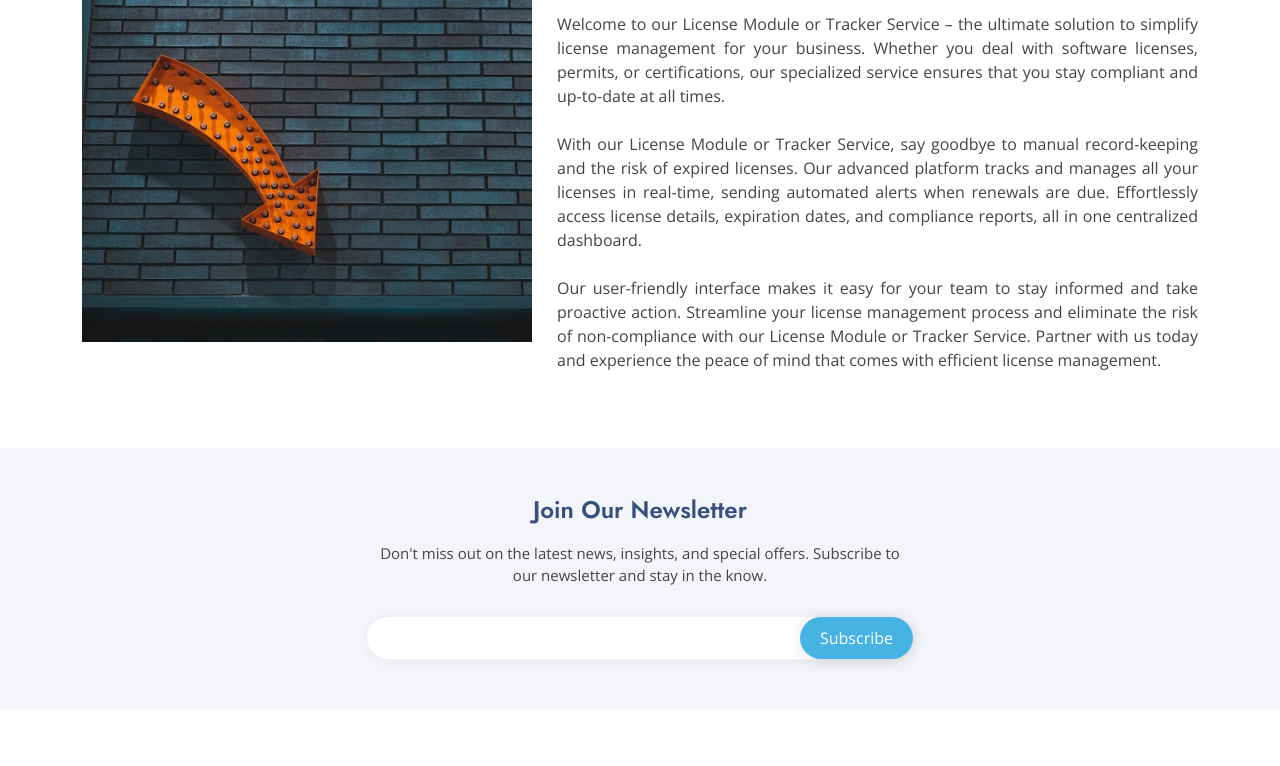
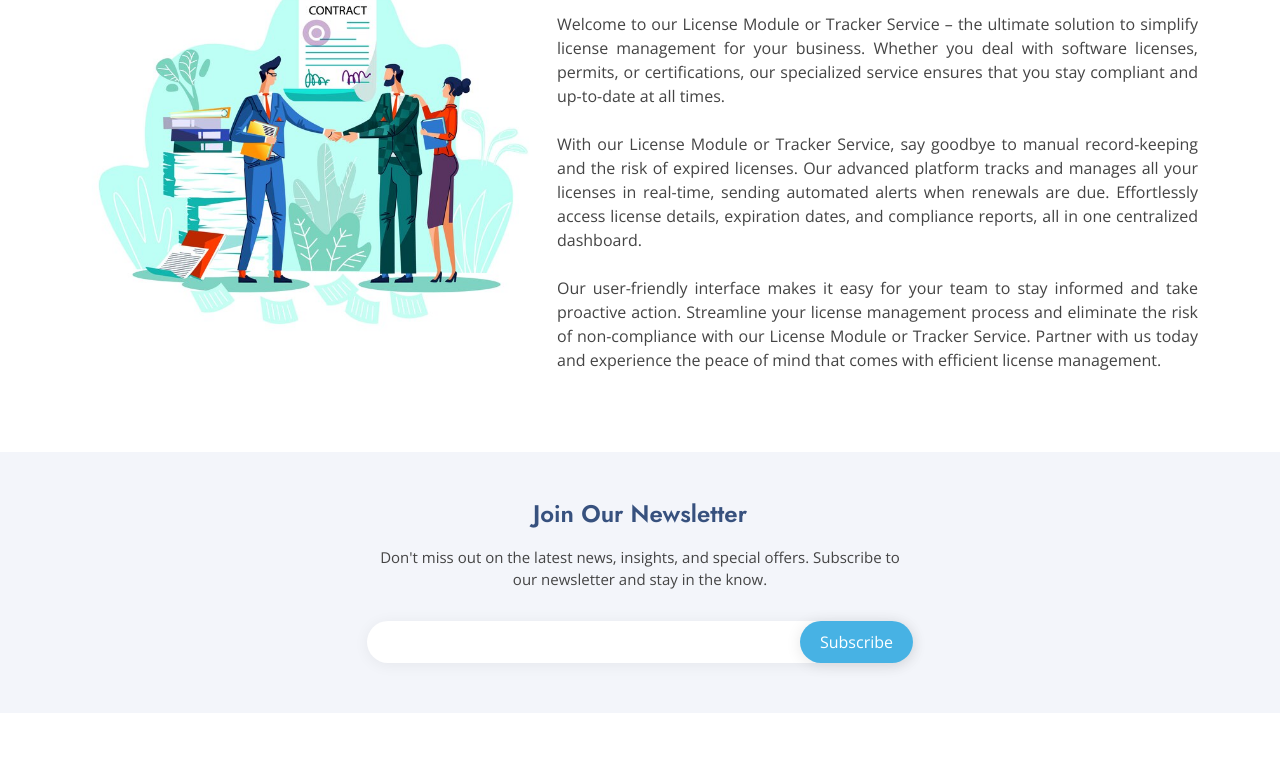
Before and after one commit to Noel24191/ComplyTech, a plain HTML site: page licensemodule.html in a window 1280 px wide. Shown: the part 293-1059 px from the top of the page. Drawn offline with nearby package versions, Linux system fonts and the light colour scheme.

Commit message:
Update licensemodule.html

```diff
--- a/licensemodule.html
+++ b/licensemodule.html
@@ -113,7 +113,7 @@
 
           <div class="col-lg-5 col-md-6">
             <div class="about-img">
-              <img src="img/about-img.jpg" alt="" height="400" width="450">
+              <img src="./assets/img/license.jpg" alt="" height="450" width="470">
             </div>
           </div>
 
```
